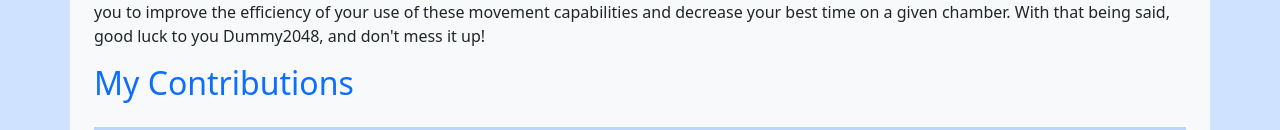
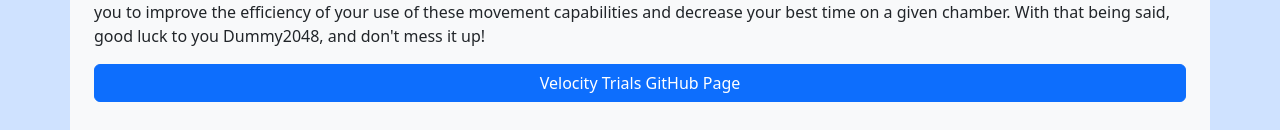
Before and after one commit to JoshHouse/JoshuaHouseDev, a React (Vite) app: page /velocityTrials in a window 1280 px wide. Shown: the part 590-720 px from the top of the page. Built offline with nearby package versions, Linux system fonts and the light colour scheme.

Commit message:
Added Github links to applicable pages

```diff
--- a/src/components/JSX/ProjectPages/FoodStop.jsx
+++ b/src/components/JSX/ProjectPages/FoodStop.jsx
@@ -54,6 +54,10 @@
                             Your preferences are saved as well for quick and easy recipe searches! Feel free
                             to take a look through the selections and we hope you find a recipe that knocks
                             your socks off!
+                        </p>
+
+                        <p class="mt-1 text-center text-secondary">
+                            <em>*Note: No GitHub link as this project contains API keys to Spoonacular API*</em>
                         </p>
 
                     </div>
--- a/src/components/JSX/ProjectPages/TextBasedRPG.jsx
+++ b/src/components/JSX/ProjectPages/TextBasedRPG.jsx
@@ -58,6 +58,16 @@
                             object-oriented programming in game development</strong>! With all that being said, feel free to jump in
                             and begin your journey in the mystical world achieved entirely through code!
                         </p>
+
+                        <div className="d-grid gap-2 mb-4">
+                            <a href="https://github.com/JoshHouse/TextBasedRPG"
+                                target="_blank"
+                                rel="noopener noreferrer"
+                                className="btn btn-primary"
+                            >
+                                Text-Based RPG GitHub Page
+                            </a>
+                        </div>
 
                     </div>
 
--- a/src/components/JSX/ProjectPages/VelocityTrials.jsx
+++ b/src/components/JSX/ProjectPages/VelocityTrials.jsx
@@ -67,6 +67,16 @@
                             movement capabilities and decrease your best time on a given chamber.
                             With that being said, good luck to you Dummy2048, and don't mess it up!
                         </p>
+
+                        <div className="d-grid gap-2 mb-4">
+                            <a href="https://github.com/JoshHouse/VelocityTrials"
+                                target="_blank"
+                                rel="noopener noreferrer"
+                                className="btn btn-primary"
+                            >
+                                Velocity Trials GitHub Page
+                            </a>
+                        </div>
 
                     </div>
 
--- a/src/components/JSX/ProjectPages/WGJDashboard.jsx
+++ b/src/components/JSX/ProjectPages/WGJDashboard.jsx
@@ -53,6 +53,10 @@
                             native to the US and prefer metric units of measure? We made sure to cover all our bases!
                             Simply change the units in the settings menu to your preferred unit of measure. No matter
                             what you need, our weather dashboard is sure to suit your needs!
+                        </p>
+
+                        <p class="mt-1 text-center text-secondary">
+                            <em>*Note: No GitHub link as this project contains API keys to OpenWeather API and Google's Maps API*</em>
                         </p>
 
                     </div>
```
Also changed, not shown: 3 other files (tests, documents, lock files or other folders).
